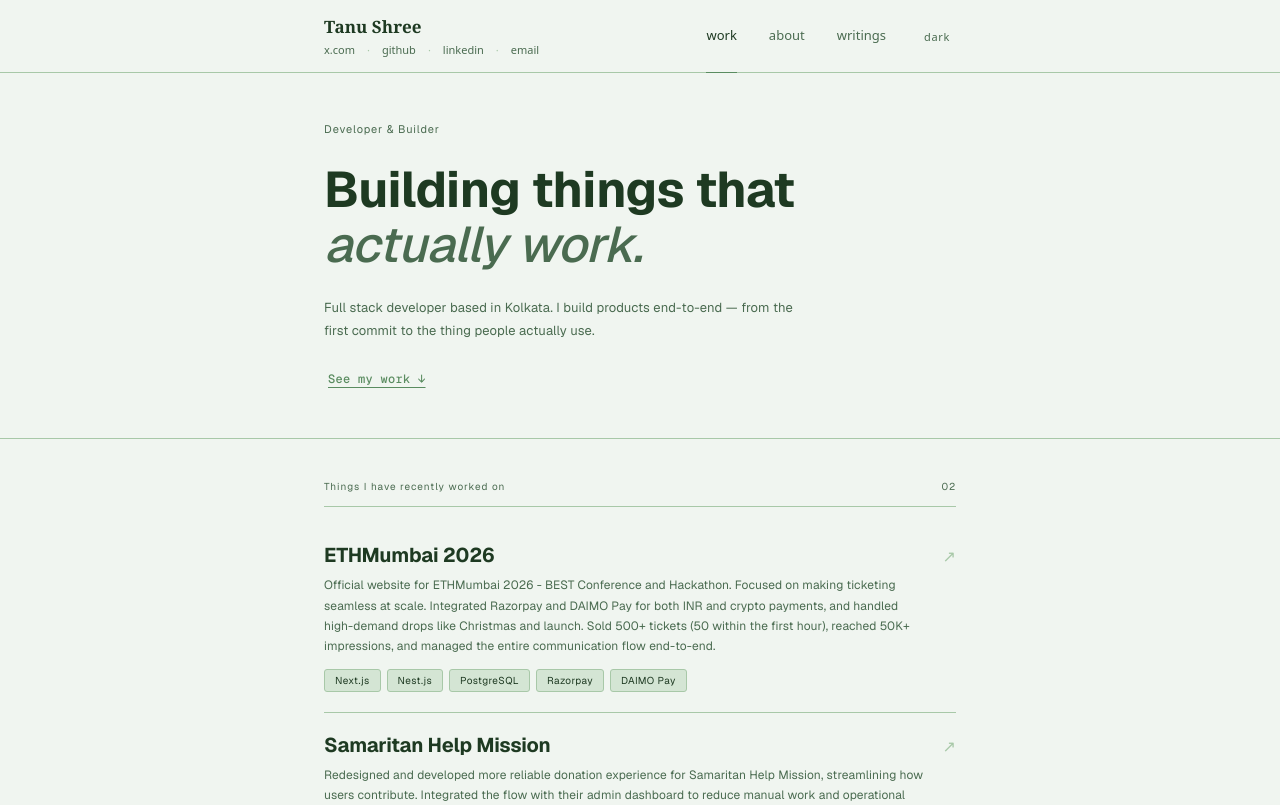
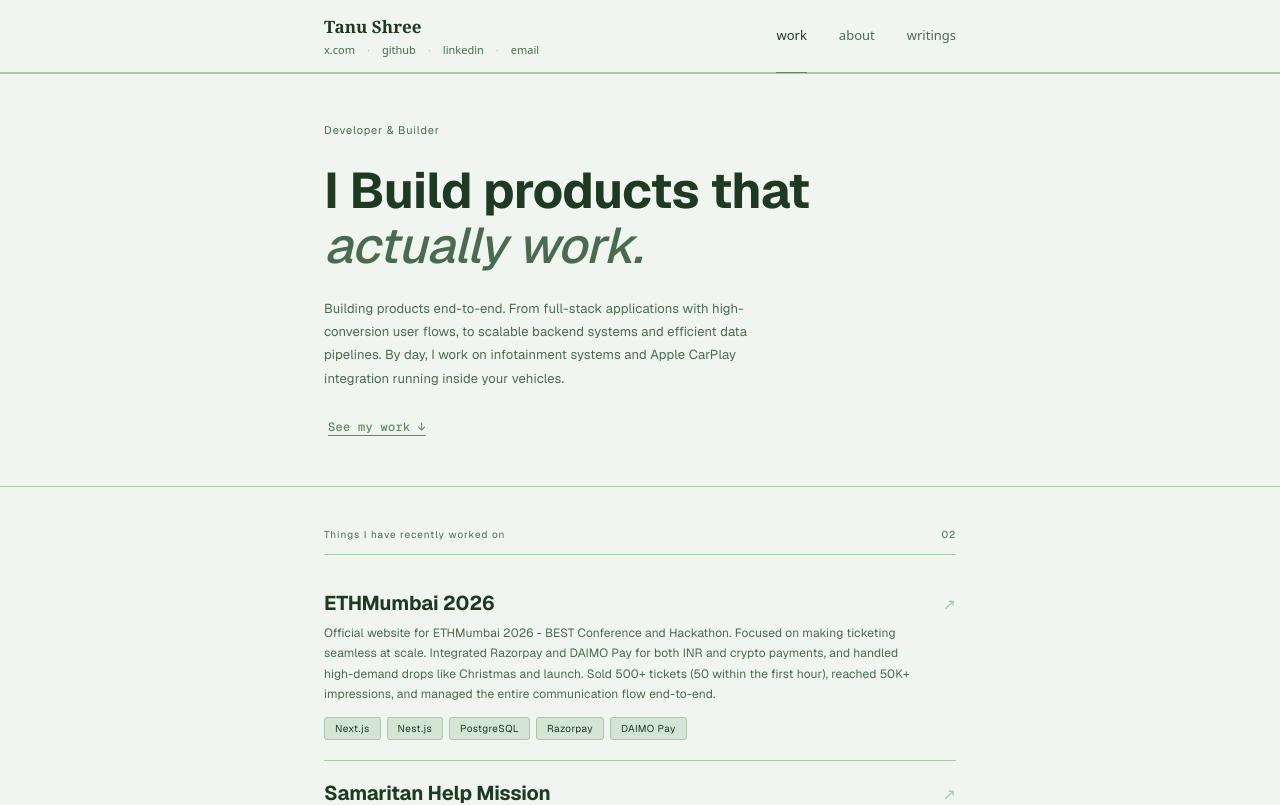
Before and after one commit to tanuushree/tanushree.xyz, a Next.js app: page / in a window 1280 px wide. Shown: the top 805 px of the page. Built offline with nearby package versions, Linux system fonts and the light colour scheme.

Commit message:
chore: update hero and navbar and disable dark mode

```diff
--- a/src/components/Hero.tsx
+++ b/src/components/Hero.tsx
@@ -1,10 +1,22 @@
 "use client"
+const SG = {
+  bg:      "#F0F5F0",
+  surface: "#D4E5D4",
+  border:  "#A8C8A8",
+  accent:  "#5A8C60",
+  heading: "#1E3A22",
+  muted:   "#4A6B50",
+};
+
 export default function Hero() {
      const baseClasses =
   "inline-block text-[12px] font-medium tracking-wide text-[#5A8C60] underline underline-offset-4 font-mono hover:bg-[#4A7A50] hover:text-white transition-colors duration-200 px-1";
 
   return (
-    <section style={{ backgroundColor: "#F0F5F0" }}>
+    <section style={{
+        backgroundColor: SG.bg,
+        borderTop: `0.5px solid ${SG.border}`,
+      }}>
       <div
         className="
           max-w-[680px] mx-auto px-6
@@ -37,7 +49,7 @@ export default function Hero() {
             letterSpacing: "-0.5px",
           }}
         >
-          Building things that
+          I Build products that
         </h1>
 
         {/* Italic line — Libre Baskerville Italic */}
@@ -67,8 +79,7 @@ export default function Hero() {
             letterSpacing: "0.01em",
           }}
         >
-          Full stack developer based in Kolkata. I build products
-          end-to-end — from the first commit to the thing people actually use.
+          Building products end-to-end. From full-stack applications with high-conversion user flows, to scalable backend systems and efficient data pipelines. By day, I work on infotainment systems and Apple CarPlay integration running inside your vehicles.
         </p>
 
         {/* CTA */}
--- a/src/components/Navbar.tsx
+++ b/src/components/Navbar.tsx
@@ -94,7 +94,7 @@ export default function Navbar() {
                 </li>
               );
             })}
-            <ThemeToggle />
+            {/* <ThemeToggle /> */}
           </ul>
 
           {/* Hamburger */}
```
